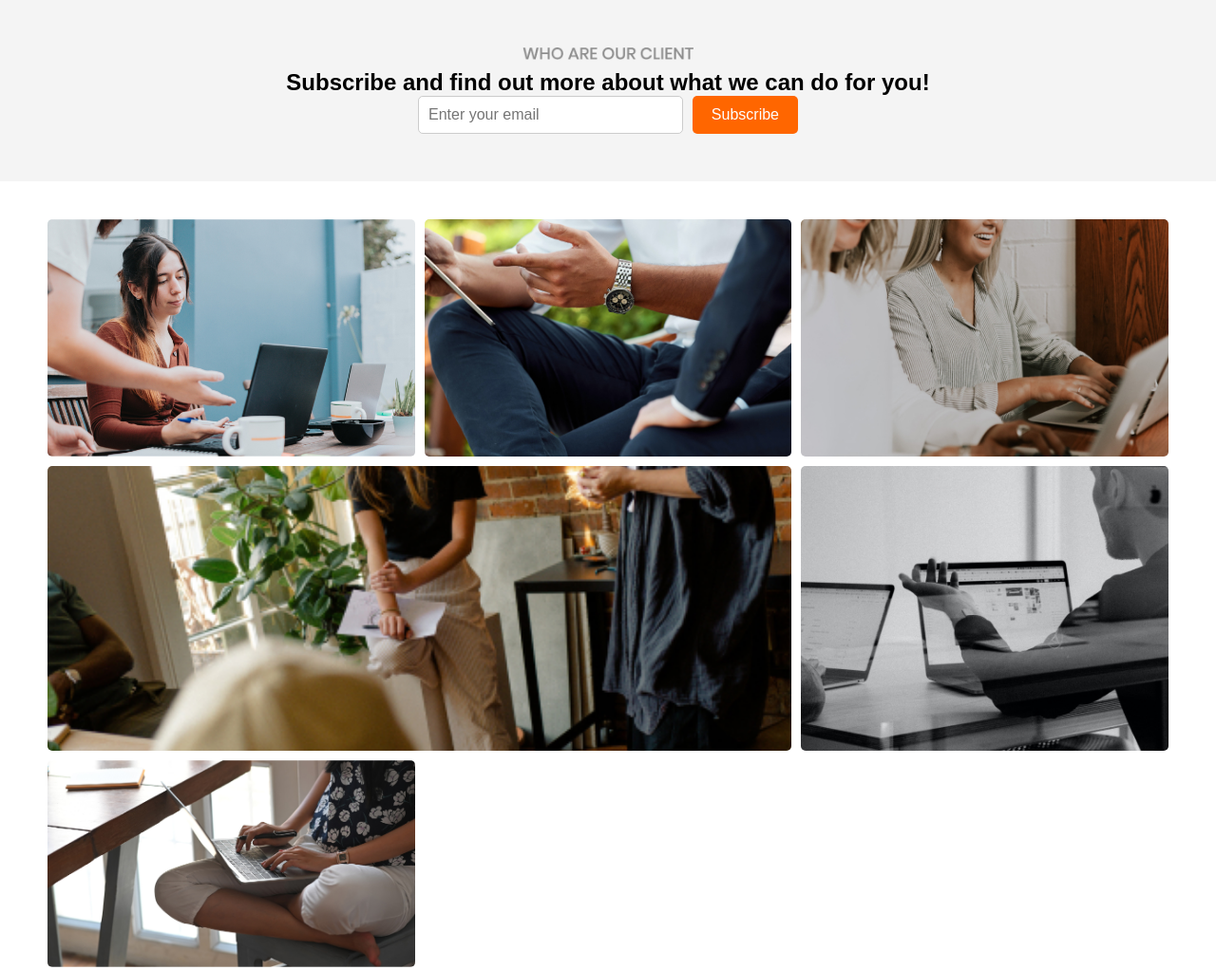
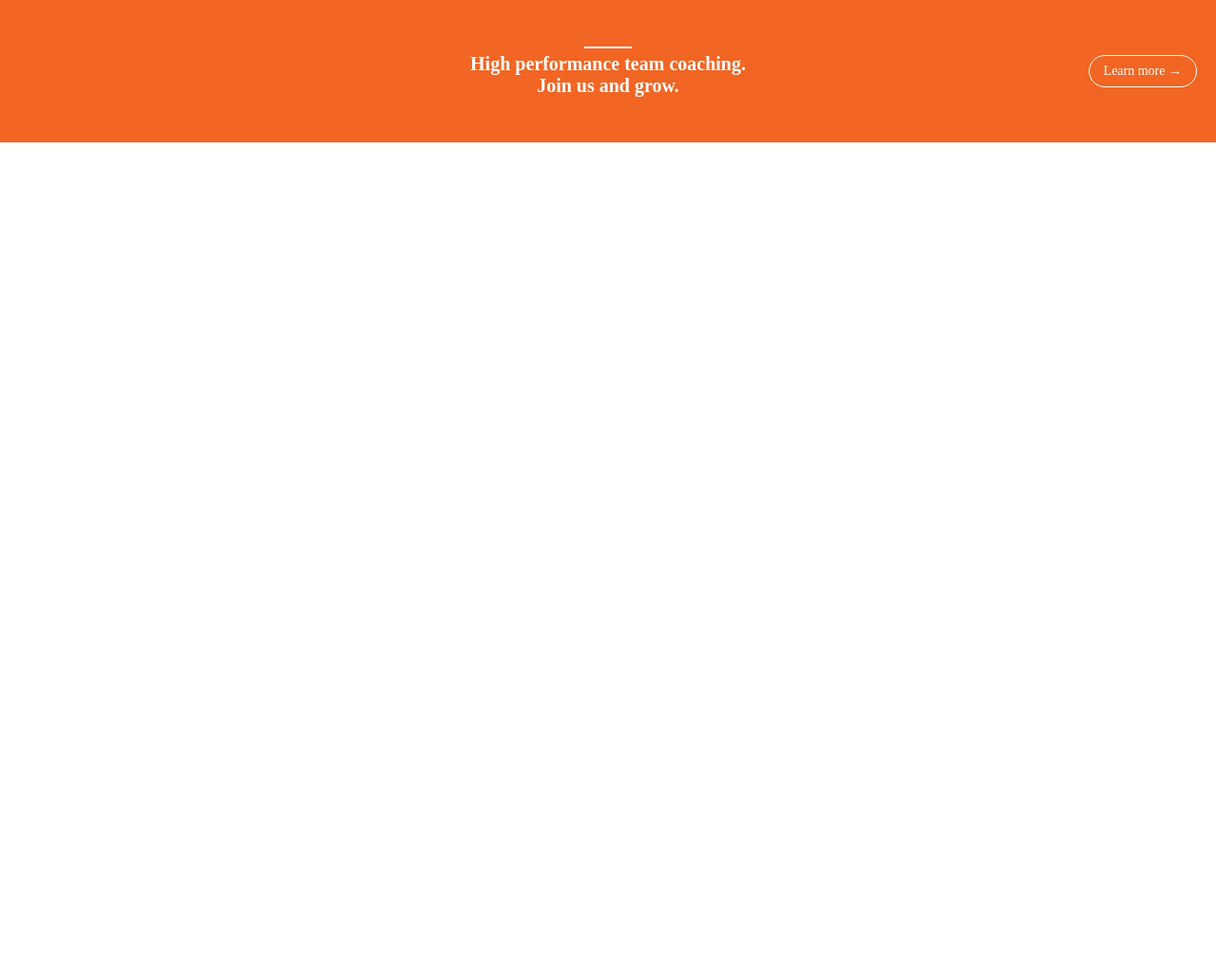
Before and after one commit to rruyyaa/eskool, a plain HTML site: page index.html in a window 1280 px wide. Shown: the whole page at 95% size. After the commit the page ends 800 px from the top, so only its background shows below. Drawn offline with Linux system fonts and the light colour scheme.

Commit message:
Learn more banner ready

```diff
--- a/index.html
+++ b/index.html
@@ -10,27 +10,15 @@
     <link href="https://fonts.googleapis.com/css2?family=Inter:ital,opsz,wght@0,14..32,100..900;1,14..32,100..900&family=Lato:ital,wght@0,100;0,300;0,400;0,700;0,900;1,100;1,300;1,400;1,700;1,900&display=swap" rel="stylesheet">
 </head>
 <body>
-
-        <div class="news-letter-section">
-            <img src="assets/WHO ARE OUR CLIENT.png" alt="Who are our client" class="small-title">
-            <h2>Subscribe and find out more about what we can do for you!</h2>
-
-            <form class="subscribe-form">
-                <input type="email" placeholder="Enter your email" required>
-                <button type="submit">Subscribe</button>
-            </form>
+    <div class="banner">
+        <div class="text">
+            <hr>
+            <h2>High performance team coaching.<br>Join us and grow.</h2>
         </div>
-
-        <div class="image-grid">
-            <img src="assets/image1.jpg"/>
-            <img src="assets/image2.jpg"/>
-            <img src="assets/image3.jpg"/>
-            <img src="assets/image4.jpg"/>
-            <img src="assets/image5.jpg"/>
-            <img src="assets/image6.jpg"/>
+        <div class="button-container">
+            <a href="#" class="btn">Learn more →</a>
         </div>
-    </body>
-    </html>
+    </div>
 
 
         </body>
@@ -43,7 +31,7 @@
 
 
 </body>
-</html>
+
 
 </html>
 </head>
--- a/styles/style.css
+++ b/styles/style.css
@@ -17,95 +17,59 @@ body {
     padding: 0;
     text-align: center;
 }
-.news-letter-section{
-    padding: 50px 20px;
-    background-color: #f4f4f4;
-    text-align:center;
-}
-.small-title {
-    display: block;
-    margin: 0 auto 10px;
-    width: 180px;
-}
-.hero-section h2 {
-    font-size: 24px;
-    color: #333;
-    margin-bottom: 20px;
-}
-.subscribe-form {
+
+.banner {
+    background-color: #f26522;
+    color: white;
+    padding: 20px;
     display: flex;
     justify-content: center;
-    gap: 10px;
-    max-width: 400px;
-    margin: 0 auto;
-}
-.subscribe-form input {
-    flex: 1;
-    padding: 10px;
-    border: 1px solid #ccc;
-    border-radius: 5px;
-    font-size: 16px;
-}
-.subscribe-form button {
-    background-color: #ff6600;
-    color: white;
-    border: none;
-    padding: 10px 20px;
-    border-radius: 5px;
-    font-size: 16px;
-    cursor: pointer;
-}
-.subscribe-form button:hover {
-    background-color: #e55a00;
-}
-.image-grid {
-            display: grid;
-            grid-template-columns: repeat(3, 1fr);
-            grid-template-rows: auto auto;
-            grid-gap: 10px;
-            padding: 40px 10px;
-            max-width: 1200px;
-            margin: 0 auto;
-            background-color: #fff;
-}
-.image-grid img {
-    width: 100%;
-    height:100½;
-    height: auto;
-    border-radius: 5px;
-    object-fit: cover;
+    align-items: center;
+    height: 150px;
+    position: relative;
 }
 
-.image-grid img:nth-child(1) {
-    grid-column: span 1;
-    height: 250px;
+.text {
+    display: flex;
+    flex-direction: column;
+    gap: 5px;
+    align-items: center;
+    font-family: "Syne";
+    font-style: normal;
+    text-align: center;
 }
-.image-grid img:nth-child(2) {
-    grid-column: span 1;
-    height: 250px;
+
+.text hr {
+    width: 50px;
+    border: 1px solid white;
+    align-items: center;
 }
-.image-grid img:nth-child(3) {
-    grid-column: span 1;
-    height: 250px;
+
+h2 {
+    font-size: 20px;
+    margin: 0;
 }
-.image-grid img:nth-child(4) {
-    grid-column: span 2;
-    height: 300px;
+
+.button-container {
+    display: flex;
+    align-items: center;
+    position: absolute;
+    right:20px;
 }
-.image-grid img:nth-child(5) {
-    grid-column: span 1;
-    height: 300px;
+
+.btn {
+    background: none;
+    border: 1px solid white;
+    color: white;
+    padding: 8px 15px;
+    border-radius: 20px;
+    text-decoration: none;
+    font-size: 14px;
+    font-family: "Poppins";
+    font-style: normal;
 }
-@media (max-width: 768px) {
-    .image-grid {
-        grid-template-columns: repeat(1, 1fr);
-    }
-    .image-grid img:nth-child(1),
-    .image-grid img:nth-child(2),
-    .image-grid img:nth-child(3),
-    .image-grid img:nth-child(4),
-    .image-grid img:nth-child(5) {
-        grid-column: span 1;
-        height: auto;
-    }
+
+.btn:hover {
+    background: white;
+    color: #f26522;
 }
```
